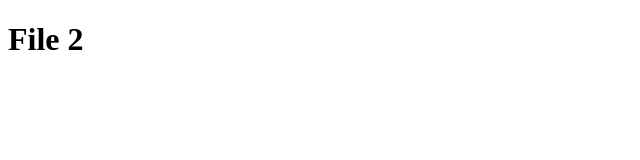
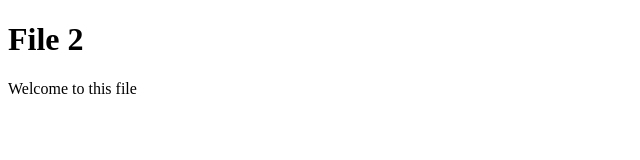
Before and after one commit to ashish111267/Project1-learn-git, a plain HTML site: page file2.html in a window 1280 px wide. Shown: the whole page, without its empty margins (0-640 px from the left). Drawn offline with Linux system fonts and the light colour scheme.

Commit message:
changes to file 2

```diff
--- a/file2.html
+++ b/file2.html
@@ -6,5 +6,6 @@
 </head>
 <body>
     <h1>File 2</h1>
+    <p>Welcome to this file</p>
 </body>
 </html>
```
